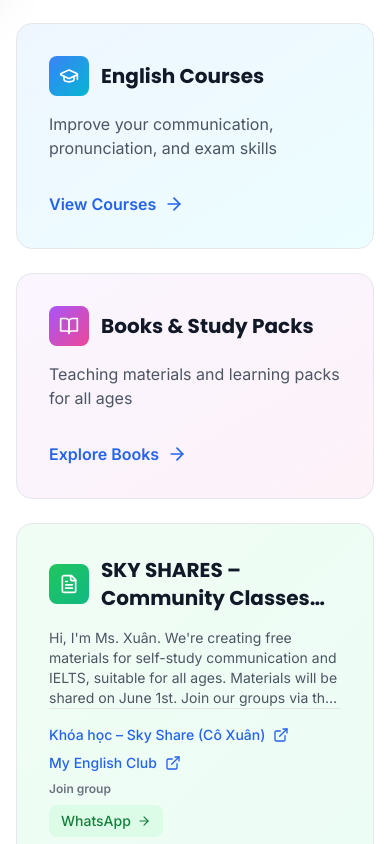
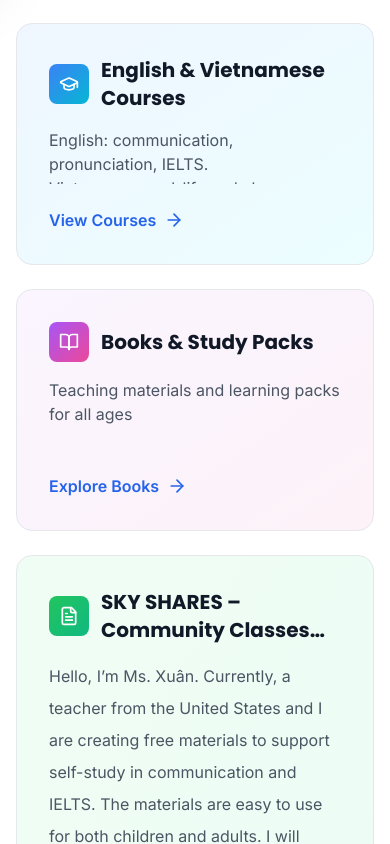
Before and after one commit to anhphung17123/skyacademic.edu, a React (Vite) app: page / in a window 390 px wide. Shown: the part 860-1704 px from the top of the page. Built offline with nearby package versions, Linux system fonts and the light colour scheme.

Commit message:
add currency in VND

```diff
--- a/src/constants/index.ts
+++ b/src/constants/index.ts
@@ -14,6 +14,9 @@ export const DEFAULT_VALUES = {
   THUMBNAIL: 'https://via.placeholder.com/640x360?text=Course',
   BOOK_COVER: 'https://via.placeholder.com/320x480?text=Book',
 } as const;
+
+/** Reference VND per 1 USD for displaying approximate local equivalent under USD prices (not live FX). */
+export const USD_TO_VND_REFERENCE_RATE = 26_000;
 
 export const SCROLL_THRESHOLD = {
   HEADER: 20,
--- a/src/i18n/locales/en.json
+++ b/src/i18n/locales/en.json
@@ -46,37 +46,27 @@
     },
     "featuredBlocks": {
       "englishCourses": {
-        "title": "English Courses",
-        "description": "Improve your communication, pronunciation, and exam skills",
+        "title": "English & Vietnamese Courses",
+        "description": "English: communication, pronunciation, IELTS. \nVietnamese: real-life and classroom courses.",
         "button": "View Courses"
       },
       "courses": {
-        "title": "English Courses",
-        "titleVi": "Khóa Học Tiếng Anh",
-        "description": "Improve your communication, pronunciation, and exam skills",
-        "descriptionVi": "Nâng cao giao tiếp, phát âm và kỹ năng thi",
-        "button": "View Courses",
-        "buttonVi": "Xem Khóa Học"
+        "title": "English & Vietnamese Courses",
+        "description": "English: communication, pronunciation, IELTS.\nVietnamese: real-life and classroom courses.",
+        "button": "View Courses"
       },
       "books": {
         "title": "Books & Study Packs",
-        "titleVi": "Sách & Tài Liệu Học Tập",
         "description": "Teaching materials and learning packs for all ages",
-        "descriptionVi": "Sách & tài liệu học tập cho mọi lứa tuổi",
-        "button": "Explore Books",
-        "buttonVi": "Khám Phá Sách"
+        "button": "Explore Books"
       },
       "resources": {
         "title": "SKY SHARES – Community Classes (Free)",
-        "titleVi": "SKY SHARES – Lớp Cộng Đồng (Miễn Phí)",
-        "description": "Hi, I'm Ms. Xuân. We're creating free materials for self-study communication and IELTS, suitable for all ages. Materials will be shared on June 1st. Join our groups via the links below.",
-        "descriptionVi": "Xin chào, mình là cô Xuân. Mình và giáo viên người Mỹ đang làm tài liệu miễn phí hỗ trợ tự học giao tiếp và IELTS. Tài liệu dễ áp dụng cho cả trẻ em và người lớn. Mình sẽ gửi khóa học vào 1.6 (Quốc tế Thiếu nhi). Mong muốn lớn nhất là giúp mọi người học tiếng Anh dễ dàng hơn.",
+        "description": "Hello, I’m Ms. Xuân. Currently, a teacher from the United States and I are creating free materials to support self-study in communication and IELTS. The materials are easy to use for both children and adults. I will send the course on June 1st (International Children’s Day). My greatest wish is to help everyone learn English more easily. Keep it up!",
         "button": "See Resources",
-        "buttonVi": "Xem Tài Nguyên",
-        "linkSkyshares": "Khóa học – Sky Share (Cô Xuân)",
+        "linkSkyshares": "Course – Sky Share (Ms. Xuân)",
         "linkLanguageClub": "My English Club",
         "joinGroup": "Join group",
-        "joinGroupVi": "Tham gia nhóm",
         "joinWhatsApp": "WhatsApp",
         "joinZalo": "Zalo"
       }
--- a/src/i18n/locales/vi.json
+++ b/src/i18n/locales/vi.json
@@ -47,37 +47,27 @@
     },
     "featuredBlocks": {
       "englishCourses": {
-        "title": "Khóa Học Tiếng Anh",
-        "description": "Nâng cao giao tiếp, phát âm và kỹ năng thi",
+        "title": "Khóa Học Tiếng Anh & Tiếng Việt",
+        "description": "Tiếng Anh: giao tiếp, phát âm, IELTS. \nTiếng Việt: khóa thực tế và lớp học.",
         "button": "Xem Khóa Học"
       },
       "courses": {
-        "title": "Khóa Học Tiếng Anh",
-        "titleVi": "Khóa Học Tiếng Anh",
-        "description": "Nâng cao giao tiếp, phát âm và kỹ năng thi",
-        "descriptionVi": "Nâng cao giao tiếp, phát âm và kỹ năng thi",
-        "button": "Xem Khóa Học",
-        "buttonVi": "Xem Khóa Học"
+        "title": "Khóa Học Tiếng Anh & Tiếng Việt",
+        "description": "Tiếng Anh: giao tiếp, phát âm, IELTS.\nTiếng Việt: khóa thực tế và lớp học.",
+        "button": "Xem Khóa Học"
       },
       "books": {
         "title": "Sách & Tài Liệu Học Tập",
-        "titleVi": "Sách & Tài Liệu Học Tập",
         "description": "Sách & tài liệu học tập cho mọi lứa tuổi",
-        "descriptionVi": "Sách & tài liệu học tập cho mọi lứa tuổi",
-        "button": "Khám Phá Sách",
-        "buttonVi": "Khám Phá Sách"
+        "button": "Khám Phá Sách"
       },
       "resources": {
-        "title": "SKY SHARES – Community Classes (Free)",
-        "titleVi": "SKY SHARES – Lớp Cộng Đồng (Miễn Phí)",
-        "description": "Hi, I'm Ms. Xuân. We're creating free materials for self-study communication and IELTS, suitable for all ages. Materials will be shared on June 1st. Join our groups via the links below.",
-        "descriptionVi": "Xin chào, mình là cô Xuân. Hiện tại mình và một giáo viên người Mỹ đang thực hiện tài liệu miễn phí để hỗ trợ tự học giao tiếp và IELTS. Tài liệu dễ áp dụng cho cả trẻ em và người lớn. Mình sẽ gửi khóa học vào 1.6 (Quốc tế Thiếu nhi). Mong muốn lớn nhất là giúp mọi người học tiếng Anh dễ dàng hơn. Cố lên nhé.",
+        "title": "SKY SHARES – Lớp Cộng Đồng (Miễn Phí)",
+        "description": "Xin chào, mình là cô Xuân. Hiện tại mình và một giáo viên người Mỹ đang thực hiện tài liệu miễn phí để hỗ trợ tự học giao tiếp và IELTS. Tài liệu dễ áp dụng cho cả trẻ em và người lớn. Mình sẽ gửi khóa học vào 1.6 (Quốc tế Thiếu nhi). Mong muốn lớn nhất là giúp mọi người học tiếng Anh dễ dàng hơn. Cố lên nhé.",
         "button": "Xem Tài Nguyên",
-        "buttonVi": "Xem Tài Nguyên",
         "linkSkyshares": "Khóa học – Sky Share (Cô Xuân)",
-        "linkLanguageClub": "My English Club",
-        "joinGroup": "Join group",
-        "joinGroupVi": "Tham gia nhóm",
+        "linkLanguageClub": "Câu lạc bộ Tiếng Anh của tôi",
+        "joinGroup": "Tham gia nhóm",
         "joinWhatsApp": "WhatsApp",
         "joinZalo": "Zalo"
       }
--- a/src/pages/Home/components/FeaturedBlocksSection.tsx
+++ b/src/pages/Home/components/FeaturedBlocksSection.tsx
@@ -7,20 +7,15 @@ const SKY_SHARE_GRADIENT = 'from-green-500 to-emerald-500';
 const SKY_SHARE_BG = 'from-green-50 to-emerald-50 dark:from-green-950/20 dark:to-emerald-950/20';
 
 export const FeaturedBlocksSection = () => {
-  const { t, i18n } = useTranslation();
-  const currentLang = i18n.language;
-  const isVi = currentLang === 'vi';
+  const { t } = useTranslation();
 
   const blocks = [
     {
       id: 'courses',
       icon: GraduationCap,
-      title: t('home.featuredBlocks.courses.title'),
-      titleVi: t('home.featuredBlocks.courses.titleVi'),
-      description: t('home.featuredBlocks.courses.description'),
-      descriptionVi: t('home.featuredBlocks.courses.descriptionVi'),
-      buttonText: t('home.featuredBlocks.courses.button'),
-      buttonTextVi: t('home.featuredBlocks.courses.buttonVi'),
+      titleKey: 'home.featuredBlocks.courses.title',
+      descriptionKey: 'home.featuredBlocks.courses.description',
+      buttonKey: 'home.featuredBlocks.courses.button',
       link: '/courses',
       gradient: 'from-blue-500 to-cyan-500',
       bgGradient: 'from-blue-50 to-cyan-50 dark:from-blue-950/20 dark:to-cyan-950/20',
@@ -28,21 +23,14 @@ export const FeaturedBlocksSection = () => {
     {
       id: 'books',
       icon: BookOpen,
-      title: t('home.featuredBlocks.books.title'),
-      titleVi: t('home.featuredBlocks.books.titleVi'),
-      description: t('home.featuredBlocks.books.description'),
-      descriptionVi: t('home.featuredBlocks.books.descriptionVi'),
-      buttonText: t('home.featuredBlocks.books.button'),
-      buttonTextVi: t('home.featuredBlocks.books.buttonVi'),
+      titleKey: 'home.featuredBlocks.books.title',
+      descriptionKey: 'home.featuredBlocks.books.description',
+      buttonKey: 'home.featuredBlocks.books.button',
       link: '/products',
       gradient: 'from-purple-500 to-pink-500',
       bgGradient: 'from-purple-50 to-pink-50 dark:from-purple-950/20 dark:to-pink-950/20',
     },
   ];
-
-  const skyShareTitle = isVi ? t('home.featuredBlocks.resources.titleVi') : t('home.featuredBlocks.resources.title');
-  const skyShareDesc = isVi ? t('home.featuredBlocks.resources.descriptionVi') : t('home.featuredBlocks.resources.description');
-  const joinGroupLabel = isVi ? t('home.featuredBlocks.resources.joinGroupVi') : t('home.featuredBlocks.resources.joinGroup');
 
   const cardBase =
     'group relative overflow-hidden rounded-2xl p-8 border border-gray-200 dark:border-gray-700 hover:border-primary-300 dark:hover:border-primary-700 transition-all duration-300 hover:shadow-xl flex flex-col h-full min-h-0';
@@ -56,9 +44,9 @@ export const FeaturedBlocksSection = () => {
           <div className="flex flex-col gap-6 min-h-0 md:h-full">
             {blocks.map((block) => {
               const Icon = block.icon;
-              const title = isVi ? block.titleVi : block.title;
-              const description = isVi ? block.descriptionVi : block.description;
-              const buttonText = isVi ? block.buttonTextVi : block.buttonText;
+              const title = t(block.titleKey);
+              const description = t(block.descriptionKey);
+              const buttonText = t(block.buttonKey);
               const className = `${cardBase} bg-gradient-to-br ${block.bgGradient} md:min-h-0 md:flex-1`;
 
               return (
@@ -77,7 +65,7 @@ export const FeaturedBlocksSection = () => {
                         {title}
                       </h3>
                     </div>
-                    <p className="text-gray-600 dark:text-gray-400 mb-6 flex-1 min-h-0 line-clamp-3">
+                    <p className="text-gray-600 dark:text-gray-400 flex-1 min-h-[3.5rem] line-clamp-3 whitespace-pre-line mb-4">
                       {description}
                     </p>
                     <div className="flex items-center gap-2 text-primary-600 dark:text-primary-400 font-semibold group-hover:gap-3 transition-all shrink-0 mt-auto pt-2">
@@ -99,11 +87,11 @@ export const FeaturedBlocksSection = () => {
                   <FileText className="w-5 h-5 text-white" />
                 </div>
                 <h3 className="text-xl font-bold text-gray-900 dark:text-white group-hover:text-primary-600 dark:group-hover:text-primary-400 transition-colors min-w-0 line-clamp-2">
-                  {skyShareTitle}
+                  {t('home.featuredBlocks.resources.title')}
                 </h3>
               </div>
-              <p className="text-gray-600 dark:text-gray-400 text-sm flex-1 min-h-0 line-clamp-4" title={skyShareDesc}>
-                {skyShareDesc}
+              <p className="text-gray-600 dark:text-gray-400 flex-1 leading-loose">
+                {t('home.featuredBlocks.resources.description')}
               </p>
               <div className="space-y-2 shrink-0 mt-auto pt-4 border-t border-gray-200 dark:border-gray-600">
                 <a
@@ -111,7 +99,7 @@ export const FeaturedBlocksSection = () => {
                   target="_blank"
                   rel="noopener noreferrer"
                   onClick={(e) => e.stopPropagation()}
-                  className="flex items-center gap-2 text-primary-600 dark:text-primary-400 font-medium hover:underline text-sm"
+                  className="flex items-center gap-2 text-primary-600 dark:text-primary-400 font-medium hover:underline"
                 >
                   {t('home.featuredBlocks.resources.linkSkyshares')}
                   <ExternalLink className="w-4 h-4 shrink-0" />
@@ -121,12 +109,12 @@ export const FeaturedBlocksSection = () => {
                   target="_blank"
                   rel="noopener noreferrer"
                   onClick={(e) => e.stopPropagation()}
-                  className="flex items-center gap-2 text-primary-600 dark:text-primary-400 font-medium hover:underline text-sm"
+                  className="flex items-center gap-2 text-primary-600 dark:text-primary-400 font-medium hover:underline"
                 >
                   {t('home.featuredBlocks.resources.linkLanguageClub')}
                   <ExternalLink className="w-4 h-4 shrink-0" />
                 </a>
-                <p className="text-xs font-semibold text-gray-500 dark:text-gray-400">{joinGroupLabel}</p>
+                <p className="font-semibold text-gray-500 dark:text-gray-400">{t('home.featuredBlocks.resources.joinGroup')}</p>
                 <div className="flex flex-wrap gap-2">
                   {SKY_SHARE_CONFIG.whatsappGroupUrl && (
                     <a
@@ -134,7 +122,7 @@ export const FeaturedBlocksSection = () => {
                       target="_blank"
                       rel="noopener noreferrer"
                       onClick={(e) => e.stopPropagation()}
-                      className="inline-flex items-center gap-1.5 px-3 py-1.5 rounded-lg bg-green-100 dark:bg-green-900/30 text-green-700 dark:text-green-300 text-sm font-medium hover:bg-green-200 dark:hover:bg-green-900/50"
+                      className="inline-flex items-center gap-1.5 px-3 py-1.5 rounded-lg bg-green-100 dark:bg-green-900/30 text-green-700 dark:text-green-300 font-medium hover:bg-green-200 dark:hover:bg-green-900/50"
                     >
                       {t('home.featuredBlocks.resources.joinWhatsApp')}
                       <ArrowRight className="w-3.5 h-3.5" />
@@ -146,7 +134,7 @@ export const FeaturedBlocksSection = () => {
                       target="_blank"
                       rel="noopener noreferrer"
                       onClick={(e) => e.stopPropagation()}
-                      className="inline-flex items-center gap-1.5 px-3 py-1.5 rounded-lg bg-blue-100 dark:bg-blue-900/30 text-blue-700 dark:text-blue-300 text-sm font-medium hover:bg-blue-200 dark:hover:bg-blue-900/50"
+                      className="inline-flex items-center gap-1.5 px-3 py-1.5 rounded-lg bg-blue-100 dark:bg-blue-900/30 text-blue-700 dark:text-blue-300 font-medium hover:bg-blue-200 dark:hover:bg-blue-900/50"
                     >
                       {t('home.featuredBlocks.resources.joinZalo')}
                       <ArrowRight className="w-3.5 h-3.5" />
```
Also changed, not shown: src/components/common/PriceDisplay.tsx (+15 -1 lines), src/components/layout/Footer.tsx (+31 -12 lines), src/components/layout/Header.tsx (+12 -0 lines), src/components/layout/MobileMenu.tsx (+6 -1 lines), src/pages/About/components/ContactSection.tsx (+8 -9 lines), src/pages/BookDetail/components/BookPurchaseCard.tsx (+15 -1 lines), src/pages/CourseDetail/components/CoursePricingSidebar.tsx (+10 -1 lines), src/utils/currency.ts (+24 -1 lines).
